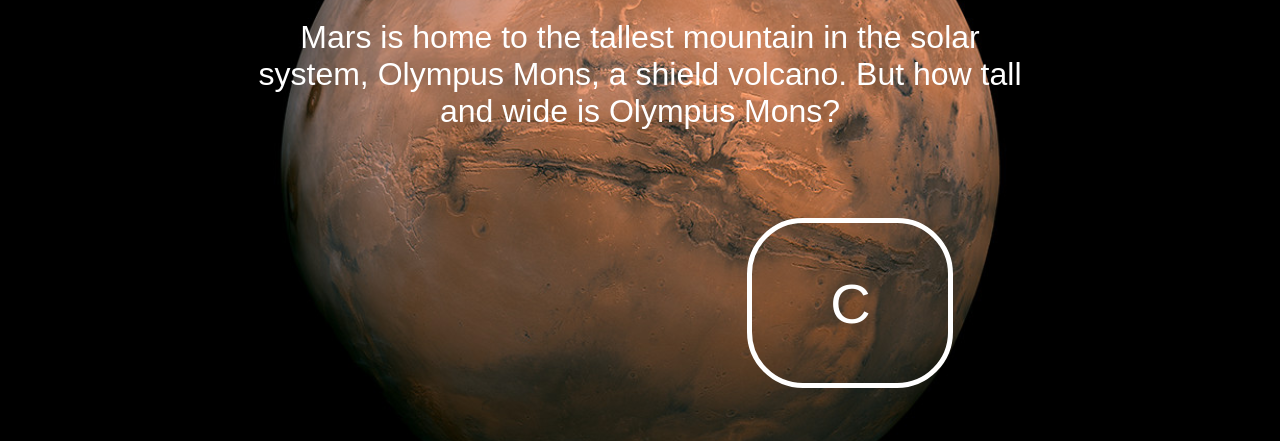
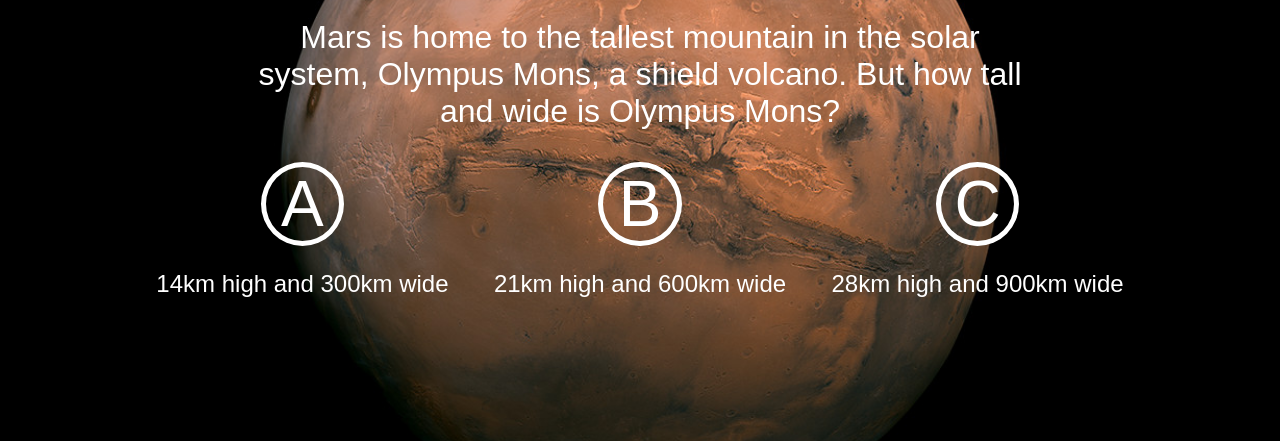
Before and after one commit to jon-wade/quiz-app, a plain HTML site: page index.html in a window 1280 px wide. Shown: the part 232-673 px from the top of the page. Drawn offline with Linux system fonts and the light colour scheme.

Commit message:
initial adjustments to answer icons for clicking

```diff
--- a/css/style.css
+++ b/css/style.css
@@ -9,27 +9,6 @@ html {
 
 ul {
     padding-left: 0px;
-}
-
-.q-and-a {
-    padding: 0% 20%;
-    font-size: 2em;
-}
-
-.option {
-    font-size: 3.5em;
-    border: white solid 5px;
-    width: 3.5em;
-    height: 2em;
-    vertical-align: middle;
-    border-radius: 1em;
-    padding-top:48px;
-}
-
-.option:hover {
-    background-color: white;
-    opacity: 0.3;
-    color: black;
 }
 
 body {
@@ -48,6 +27,35 @@ h1 {
     text-align: left;
 }
 
+.q-and-a {
+    padding: 0% 20%;
+    font-size: 2em;
+}
+
+.answer {
+    font-size: 1.5em;
+}
+
+.option {
+    font-size: 4em;
+    border: white solid 5px;
+    width: 25%;
+    margin: 0 auto;
+    border-radius: 100%;
+}
+
+.option:hover {
+    background-color: white;
+    opacity: 0.3;
+    color: black;
+}
+
+.multiple-choice ul {
+    width: 80%;
+    margin: 0 auto;
+}
+
 .multiple-choice ul li {
     display: inline-block;
+    padding: 0 2%;
 }
--- a/index.html
+++ b/index.html
@@ -27,11 +27,11 @@
             </li>
             <li>
                 <p class="option">B</p>
-                <p class="answer">21km and 600km wide</p>
+                <p class="answer">21km high and 600km wide</p>
             </li>
             <li>
                 <p class="option">C</p>
-                <p class="option">28km and 900km wide</p>
+                <p class="answer">28km high and 900km wide</p>
             </li>
         </ul>
     </section>
```
